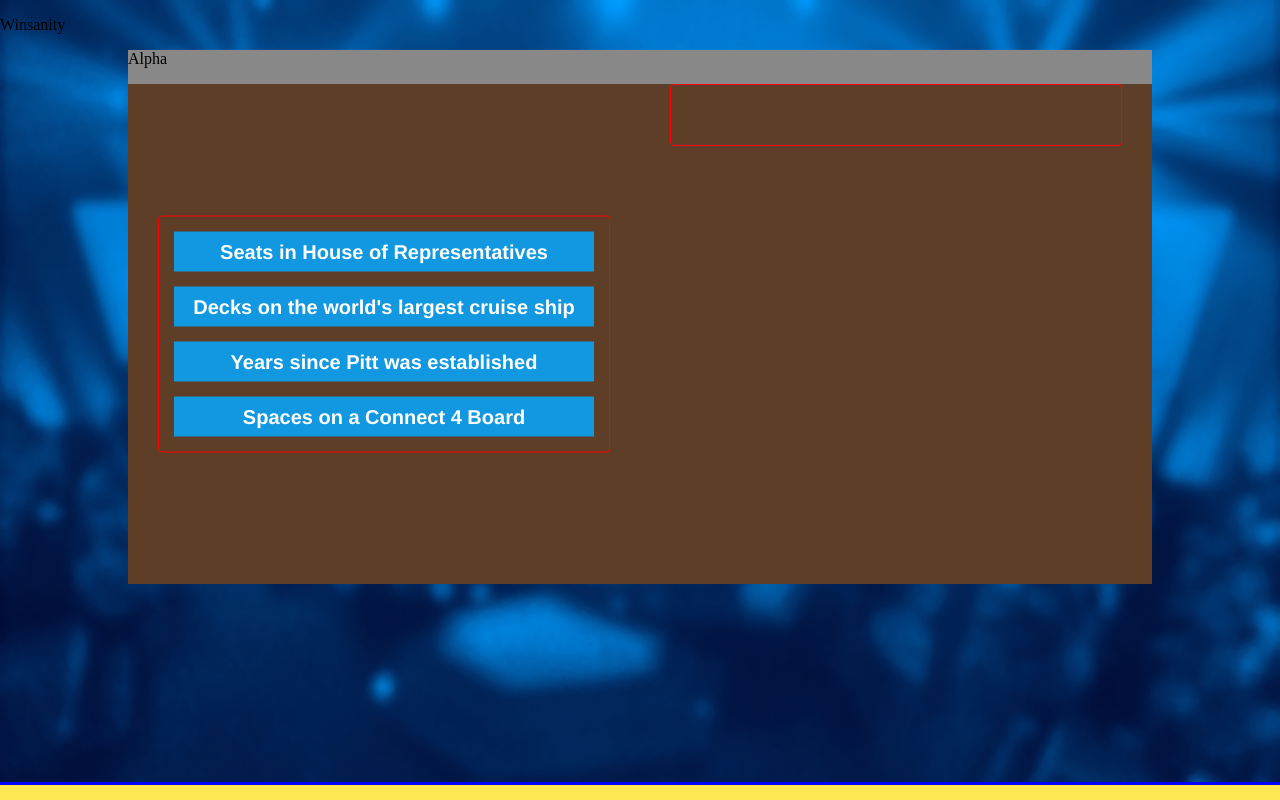
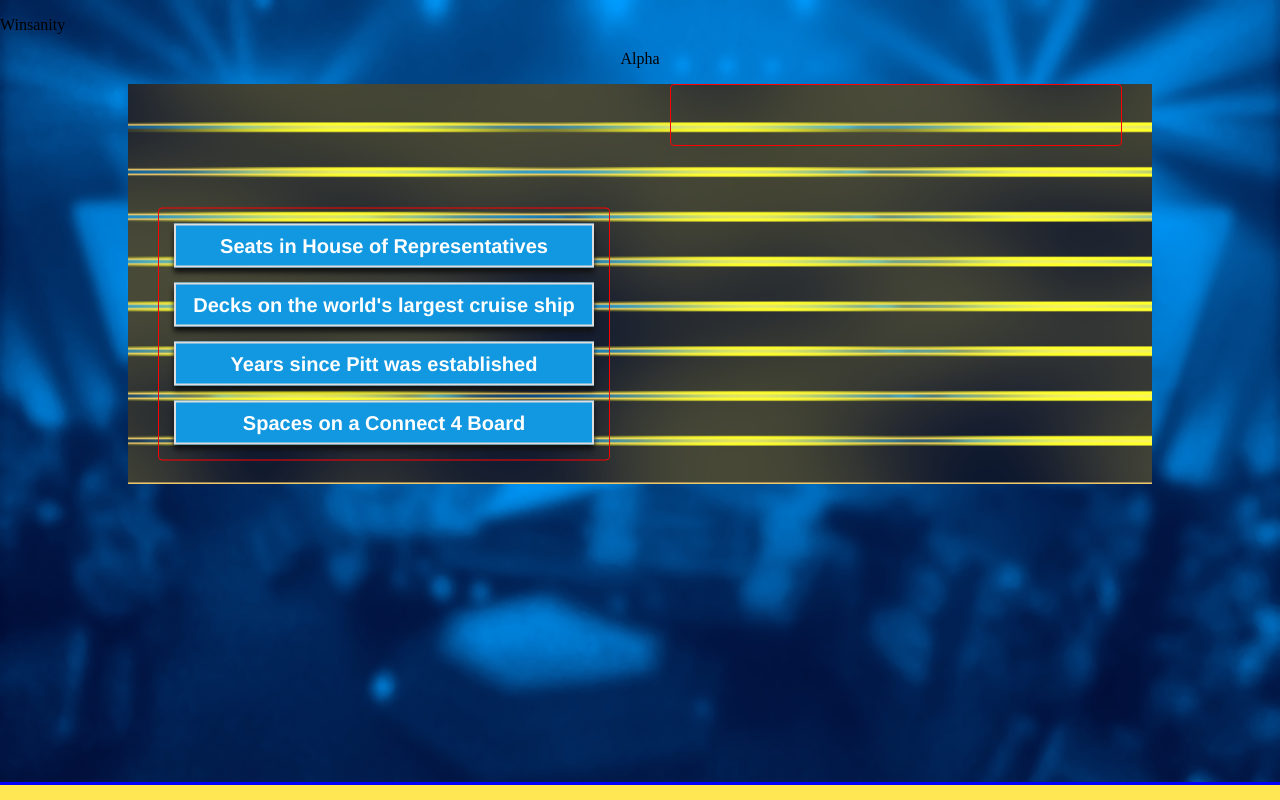
Before and after one commit to PittProgramCouncil/Pittsanity, an Angular app: page / in a window 1280 px wide. Shown: the top 800 px of the page. Built offline with nearby package versions, Linux system fonts and the light colour scheme.

Commit message:
Add files via upload

```diff
--- a/src/app/app.component.css
+++ b/src/app/app.component.css
@@ -7,7 +7,6 @@ div.wrapper
 
 div.facts
 {
-	background-color: #888888;
 	width: 80%;
 	height: 500px;
 
--- a/src/app/fact-list/fact-list.component.css
+++ b/src/app/fact-list/fact-list.component.css
@@ -1,3 +1,8 @@
+p.roundTitle
+{
+	text-align: center;
+}
+
 div.gameContainer
 {
 	height: 100%;
@@ -8,7 +13,10 @@ div.gameContainer
 
 div.factListsContainer
 {
-	background-color: #5e3e27;
+	background-image: url("../../assets/factsBackground.png");
+	background-repeat: no-repeat;
+	background-size: 100% 80%;
+
 	height: 100%;
 	width: 80%;
 	margin: 0px;
@@ -65,6 +73,8 @@ div #new-facts-list
 	justify-content: space-between;
 	box-sizing: border-box;
 	cursor: move;
+	border: 2px #DDD solid;
+	box-shadow: 0px 5px 5px #111
 }
 
 .example-box p
@@ -103,10 +113,6 @@ div #new-facts-list
 
 .cdk-drag-animating {
   transition: transform 250ms cubic-bezier(0, 0, 0.2, 1);
-}
-
-.example-box:last-child {
-  border: none;
 }
 
 .example-list.cdk-drop-list-dragging .example-box:not(.cdk-drag-placeholder) {
--- a/src/app/fact-list/fact-list.component.html
+++ b/src/app/fact-list/fact-list.component.html
@@ -1,4 +1,4 @@
-<p>{{title}}</p>
+<p class="roundTitle">{{title}}</p>
 
 <div class="gameContainer" (click)="resetWinLoseBackground()">
 	<div class="factListsContainer">
@@ -30,7 +30,7 @@
 			[cdkDropListConnectedTo]="[newFactsList]"
 			class="example-list" id="final-facts-list"
 			(cdkDropListDropped)="drop($event)">
-				<div class="example-box" *ngFor="let item of finalFacts" cdkDrag>
+				<div class="example-box" *ngFor="let item of finalFacts; let i = index" id="{{ 'fact' + i }}" cdkDrag>
 					<p class="animated">{{item.revealed == 1 ? item.value : item.fact}}</p>
 				</div>
 			</div>
```
